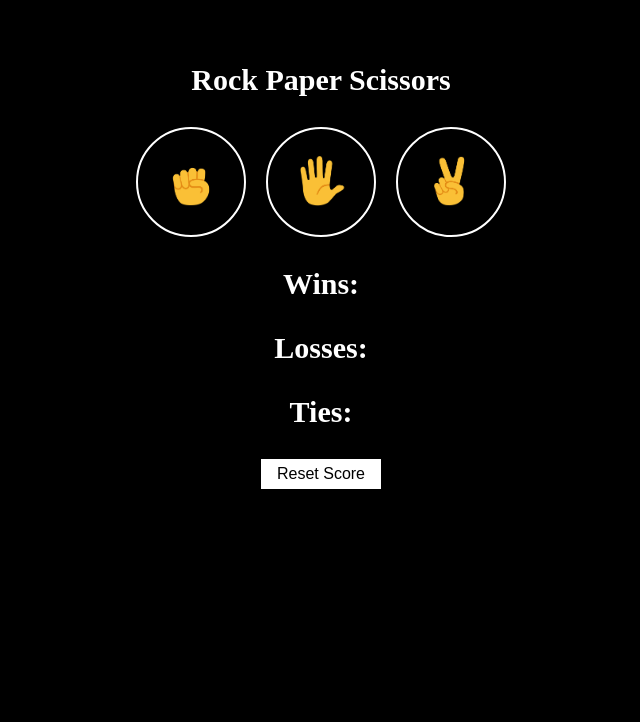
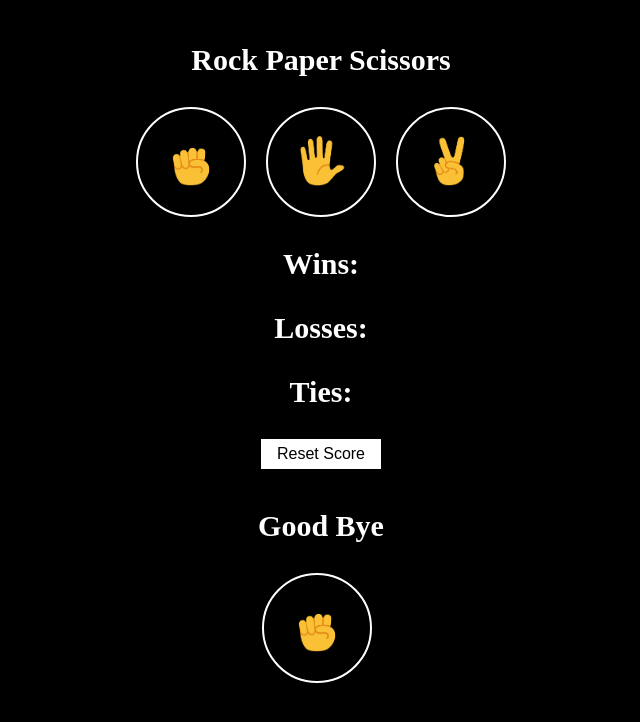
Before and after one commit to surnan/rock-paper-scissors, a plain HTML site: page index.html in a window 1280 px wide. Both pictures are taken after a click on the button 510 px from the left and 182 px from the top of the page. Shown: the top 722 px of the page, without its empty margins (319-959 px from the left). Drawn offline with Linux system fonts and the light colour scheme.

Commit message:
succesfully using DOM object to insert elements into HTML and displaying on screen

```diff
--- a/index.html
+++ b/index.html
@@ -26,10 +26,25 @@
     <p class="game-title">Wins: </p>
     <p class="game-title">Losses: </p>
     <p class="game-title">Ties: </p>
-    <button class="reset-button">Reset Score</button>
+    <button class="reset-button">
+      Reset Score
+    </button>
+  </div>
+
+  <div class="tempContainer">
+    <p
+      class='js-destination'
+      class="reset-button">
+      HELLO WORLD
+    </p>
   </div>
 
   <script src="scripts/general.js"></script>
 </body>
 
 </html>
+
+<!-- function afterGamePics() {
+  document.querySelector('tempContainer').innerHTML =
+  '<p> Good Bye </p>';
+} -->
--- a/scripts/general.js
+++ b/scripts/general.js
@@ -13,33 +13,25 @@ function playGame(playerButton) {
   const computerAction = getComputerMove(playerAction);
 
   let temp = getGameResults(playerAction, computerAction);
-  console.log(`player: ${playerAction} --- action: ${computerAction} -- ${temp}`);
+  console.log(
+    `player: ${playerAction} - computer: ${computerAction} - ${temp}`);
+
+    afterGamePics();
 }
 
 function getGameResults(playerAction, computerAction) {
-  if (playerAction === computerAction) {
-    return 'tie';
-  }
+  if (playerAction === computerAction) {return 'tie';}
 
   if (playerAction === 'rock') {
-    if (computerAction === 'paper') {
-      return 'lose';
-    }
-  }
+    if (computerAction === 'paper') {return 'lose';}}
 
   if (playerAction === 'paper') {
-    if (computerAction === 'scissors') {
-      return 'lose';
-    }
-  }
+    if (computerAction === 'scissors') {return 'lose';}}
 
   if (playerAction === 'scissors') {
-    if (computerAction === 'rock') {
-      return 'lose';
-    }
-  }
+    if (computerAction === 'rock') {return 'lose';}}
 
-  return('win');
+  return ('win');
 }
 
 function getComputerMove(temp3) {
@@ -48,3 +40,7 @@ function getComputerMove(temp3) {
   if (temp > 0.66) { return 'scissors'; }
   return 'paper'
 }
+
+function afterGamePics() {
+  document.querySelector('.js-destination').innerHTML =
+  '<p class="game-title"> Good Bye </p> <button class="hand-emoji-button js-rock-button"><img class="hand-emoji-pic" src="/images/rock-emoji.png"></button>}'};
--- a/styles/general.css
+++ b/styles/general.css
@@ -1,6 +1,6 @@
 body {
   background-color: black;
-  padding: 25px 0 0 0;
+  padding: 5px 0 1000px 0;
 }
 .game-title {
   font-size: 30px;
@@ -42,6 +42,14 @@ body {
   text-align: center;
 }
 
+
+.tempContainer {
+  /* needs to be declared before the child
+      objects in CSS file to put them under 'center'*/
+  text-align: center;
+  padding-top: 10px;
+}
+
 .reset-button {
   font-size: 16px;
   padding: 6px 16px;
```
